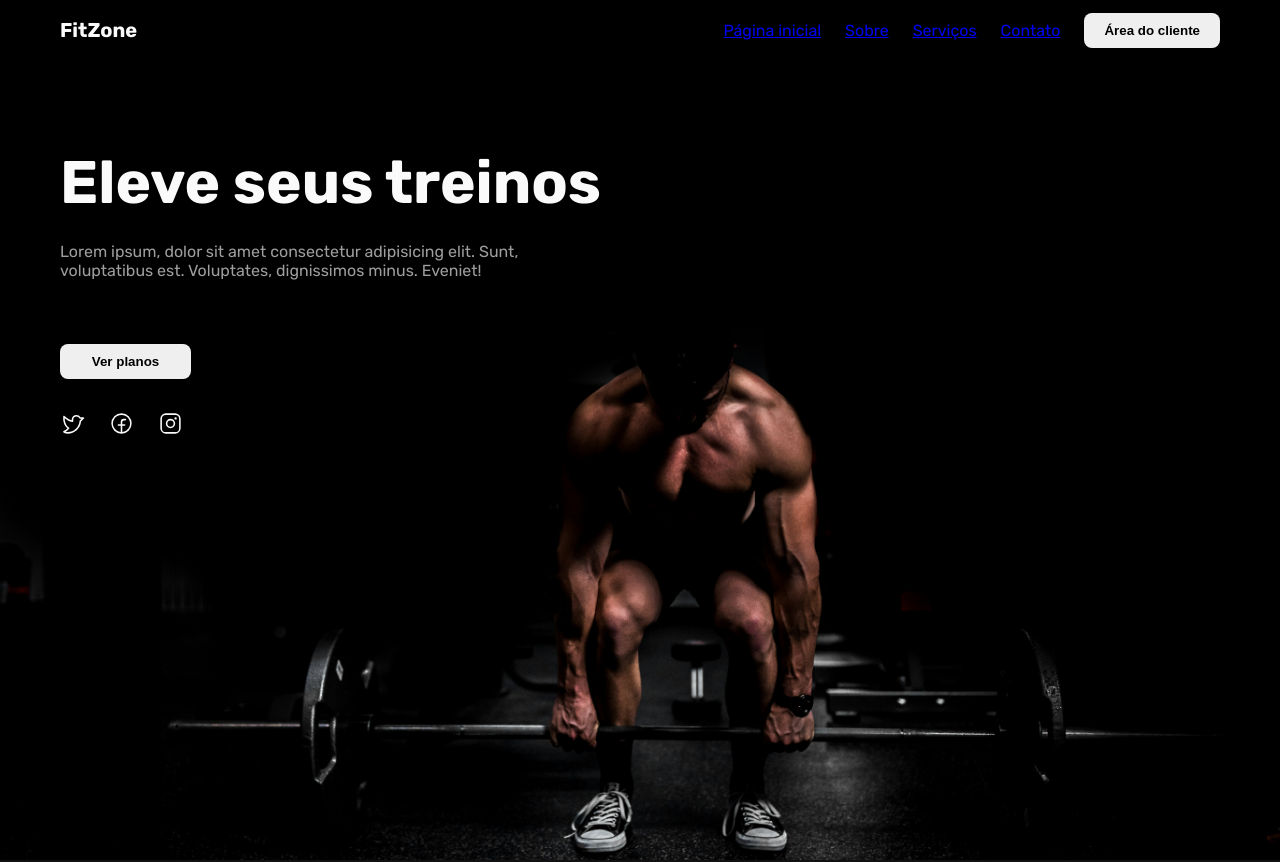
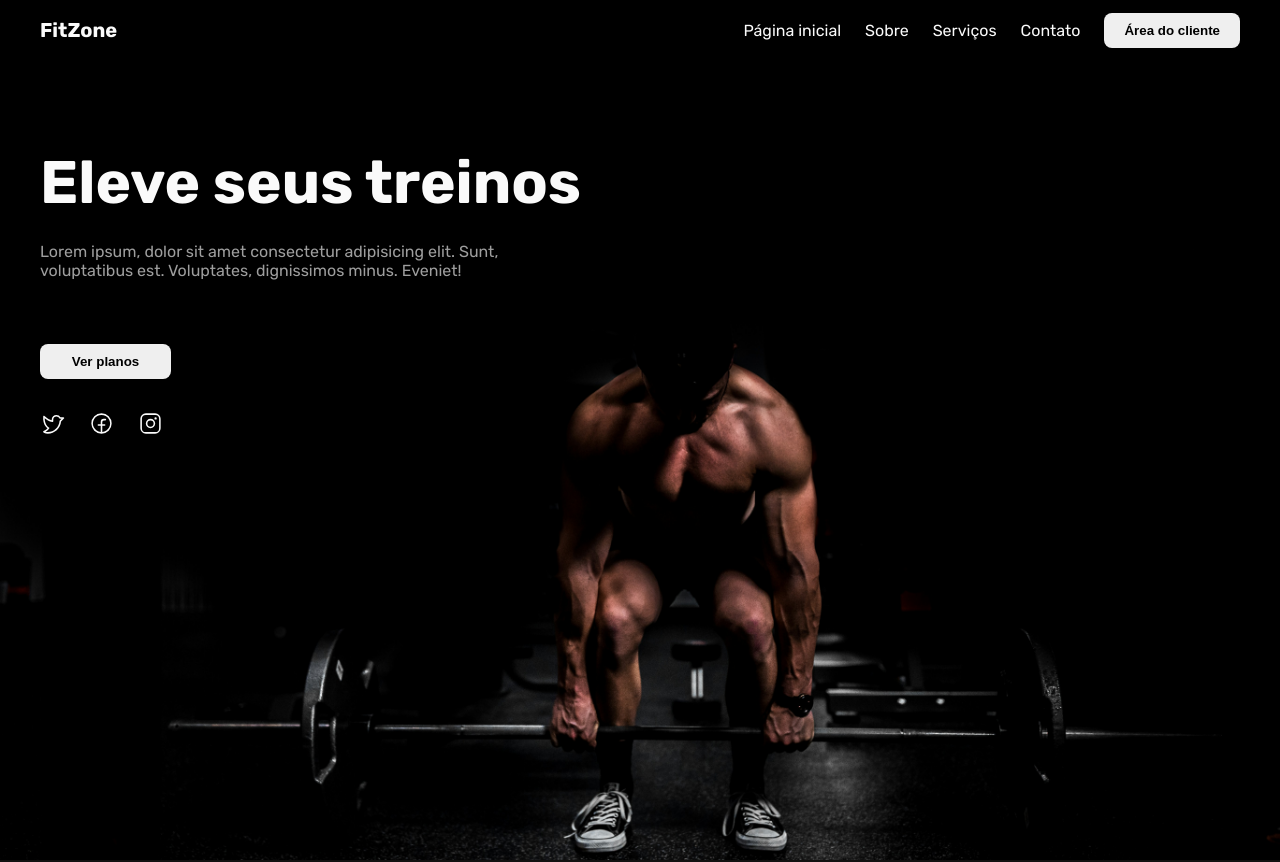
Before and after one commit to nicolasfreitas-dev/fitzone, a React (Vite) app: page / in a window 1280 px wide. Shown: the top 862 px of the page. Built offline with nearby package versions, Linux system fonts and the light colour scheme.

Commit message:
refactor: adjust on horizontal padding of Header and Hero components

```diff
--- a/src/components/Header/style.scss
+++ b/src/components/Header/style.scss
@@ -12,7 +12,7 @@
 
     height: var(--header-height);
 
-    padding: 0 6rem;
+    padding: 0 4rem;
 
     background-color: var(--primary-black);
 
@@ -31,7 +31,11 @@
         align-items: center;
         gap: 2.4rem;
 
-    .header__navbar-item {
+    .header__navbar-item a {
+        text-decoration: none;
+
+        color: var(--secondary-white);
+
         cursor: pointer;
 
         }
@@ -68,14 +72,18 @@
 
         padding: 1rem 2rem;
 
-        background-color: var(--secondary-black);
+        background-color: var(--terciary-black);
+
+    }
+
+    .header__sidebar--visible {
+        display: block;
 
     }
 
     .header__menu {
         display: grid;
-        grid-template-rows: auto;
-        row-gap: 2rem;
+        row-gap: 2.5rem;
 
     }
 
@@ -97,11 +105,4 @@
         cursor: pointer;
 
     }
-
-
-    .header__sidebar--visible {
-        display: block;
-
-    }
-
 }
--- a/src/components/Hero/style.scss
+++ b/src/components/Hero/style.scss
@@ -1,10 +1,3 @@
-.hero, .hero__banner {
-    display: flex;
-    flex-direction: column;
-    justify-content: start;
-
-}
-
 .hero {
     min-height: 100vh;
 
@@ -16,10 +9,14 @@
     background-position: center calc(100% + 100px);
     background-repeat: no-repeat;
 
-    padding: 8.7rem 6rem 0rem 6rem;
+    padding: 8.7rem 4rem 0rem 4rem;
 
     .hero__banner {
+        display: flex;
+        flex-direction: column;
+        justify-content: start;
         gap: 2.4rem;
+
     }
 
     .hero__banner-title {
```
